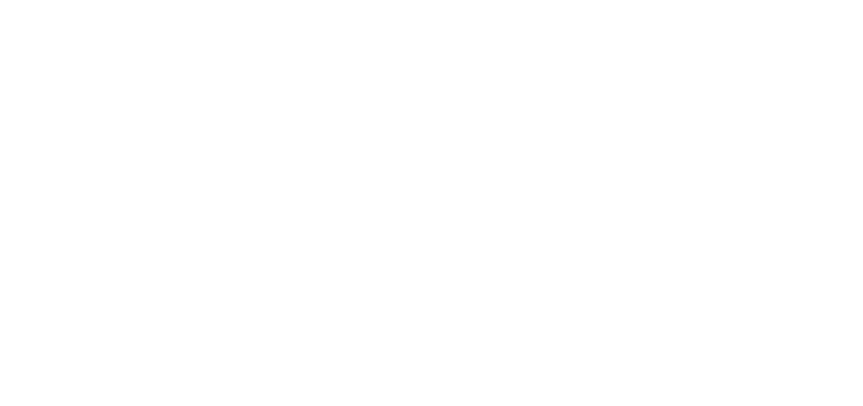
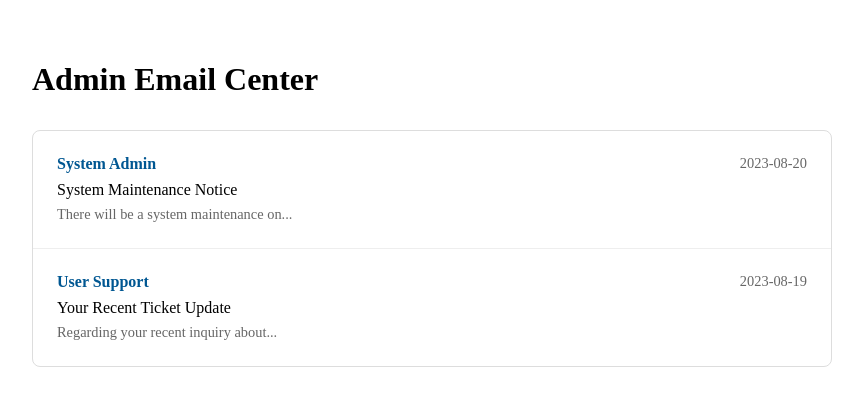
Before and after one commit to Zhengyi1212/DIIAgile-GroupA-frontend, a Vue app in the folder frontend/: page /email in a window 1280 px wide. Before the commit this address had no page. Shown: the top 406 px of the page, without its empty margins (208-1071 px from the left). Built offline with nearby package versions, Linux system fonts and the light colour scheme.

Commit message:
Add email function for admin

```diff
--- a/frontend/src/components/NaviBarAndButton.vue
+++ b/frontend/src/components/NaviBarAndButton.vue
@@ -14,6 +14,8 @@
 
 
                 <div class="profile-section" @mouseenter="showDropdown" @mouseleave="hideDropdown">
+                    <img v-if="role === 'admin'"
+                     src="../assets/email-icon.jpg" alt="Email" class="email-icon" @click="redirectToEmail" />
                     <img src="../assets/avatar.png" alt="Profile" class="profile-avatar" @click="toggleDropdown" />
                     <transition name="fade">
                         <div v-if="dropdownVisible" class="dropdown-menu">
@@ -48,6 +50,10 @@
     },
 
     methods: {
+        redirectToEmail(){
+            this.$router.push('/email');
+        },
+
         toggleDropdown() {
             this.dropdownVisible = !this.dropdownVisible;
         },
@@ -269,4 +275,25 @@
 .nav-button:hover {
     background-color: #0056b3;
 }
+
+.email-icon {
+  width: 40px;
+  height: 30px;
+  margin-right: 15px;
+  cursor: pointer;
+  transition: opacity 0.3s;
+}
+
+.email-icon:hover {
+  opacity: 0.8;
+}
+
+.profile-section {
+  display: flex;
+  align-items: center;
+  position: relative;
+  margin-left: auto;
+  margin-right: 2.5rem;
+}
+
 </style>
--- a/frontend/src/router/index.js
+++ b/frontend/src/router/index.js
@@ -34,7 +34,13 @@
     {
         path: '/classrooms',
         component: ClassRoomInformation
-    }
+    },
+    {
+        path: '/email',
+        name: 'Email',
+        component: () => import('../views/EmailView.vue'),
+        meta: { requiresAuth: true, requiredRole: 'admin' }
+      }
 ];
 
 const router = createRouter({
--- /dev/null
+++ b/frontend/src/views/EmailView.vue
@@ -0,0 +1,88 @@
+<template>
+    <div class="email-container">
+      <h1>Admin Email Center</h1>
+      <div class="email-list">
+        <div v-for="(email, index) in emails" :key="index" class="email-item">
+          <div class="email-header">
+            <span class="sender">{{ email.sender }}</span>
+            <span class="date">{{ email.date }}</span>
+          </div>
+          <div class="subject">{{ email.subject }}</div>
+          <div class="preview">{{ email.preview }}</div>
+        </div>
+      </div>
+    </div>
+  </template>
+
+  <script>
+  export default {
+    data() {
+      return {
+        emails: [
+          {
+            sender: "System Admin",
+            date: "2023-08-20",
+            subject: "System Maintenance Notice",
+            preview: "There will be a system maintenance on..."
+          },
+          {
+            sender: "User Support",
+            date: "2023-08-19",
+            subject: "Your Recent Ticket Update",
+            preview: "Regarding your recent inquiry about..."
+          }
+        ]
+      };
+    }
+  };
+  </script>
+
+  <style scoped>
+  .email-container {
+    padding: 2rem;
+    max-width: 800px;
+    margin: 0 auto;
+  }
+
+  .email-list {
+    margin-top: 2rem;
+    border: 1px solid #ddd;
+    border-radius: 8px;
+  }
+
+  .email-item {
+    padding: 1.5rem;
+    border-bottom: 1px solid #eee;
+  }
+
+  .email-item:last-child {
+    border-bottom: none;
+  }
+
+  .email-header {
+    display: flex;
+    justify-content: space-between;
+    margin-bottom: 0.5rem;
+  }
+
+  .sender {
+    font-weight: 600;
+    color: #005792;
+  }
+
+  .date {
+    color: #666;
+    font-size: 0.9rem;
+  }
+
+  .subject {
+    font-weight: 500;
+    margin-bottom: 0.3rem;
+  }
+
+  .preview {
+    color: #666;
+    font-size: 0.9rem;
+    line-height: 1.4;
+  }
+  </style>
```
Also changed, not shown: frontend/src/assets/email-icon.jpg (added).
